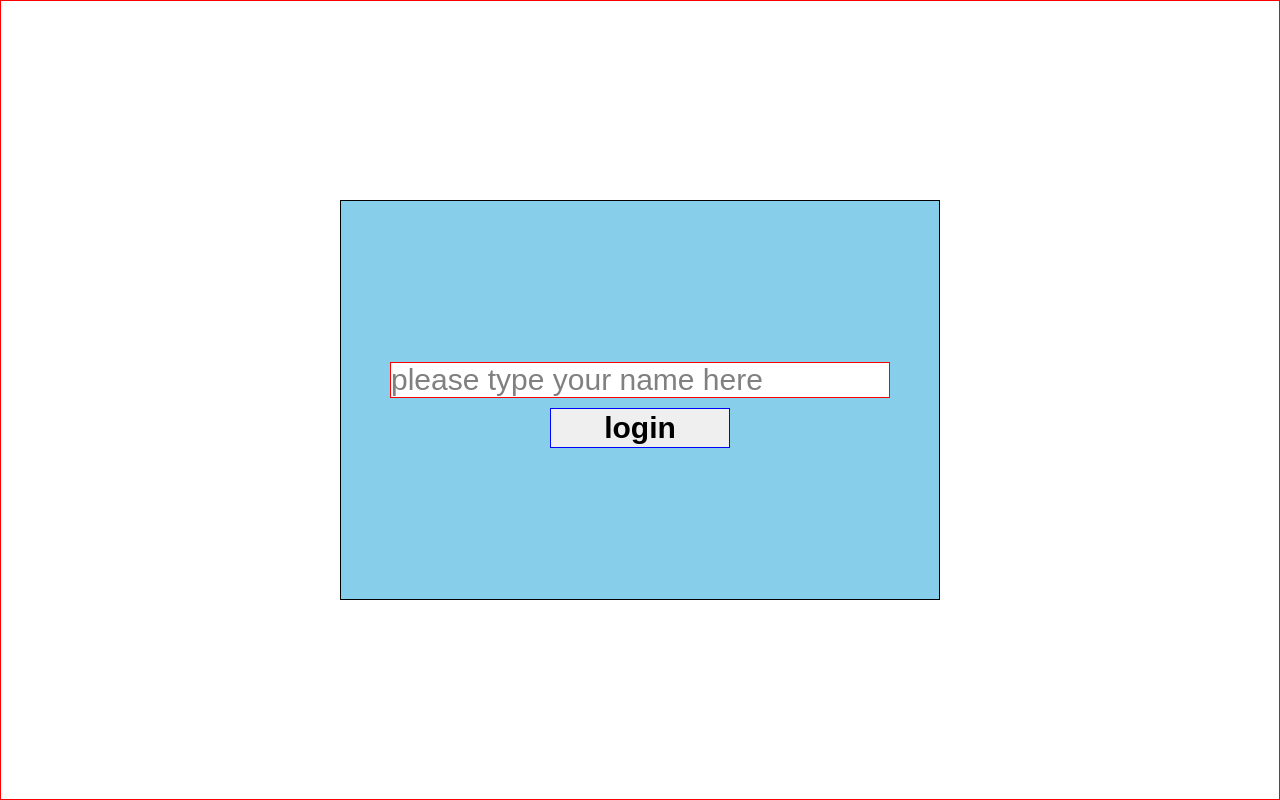
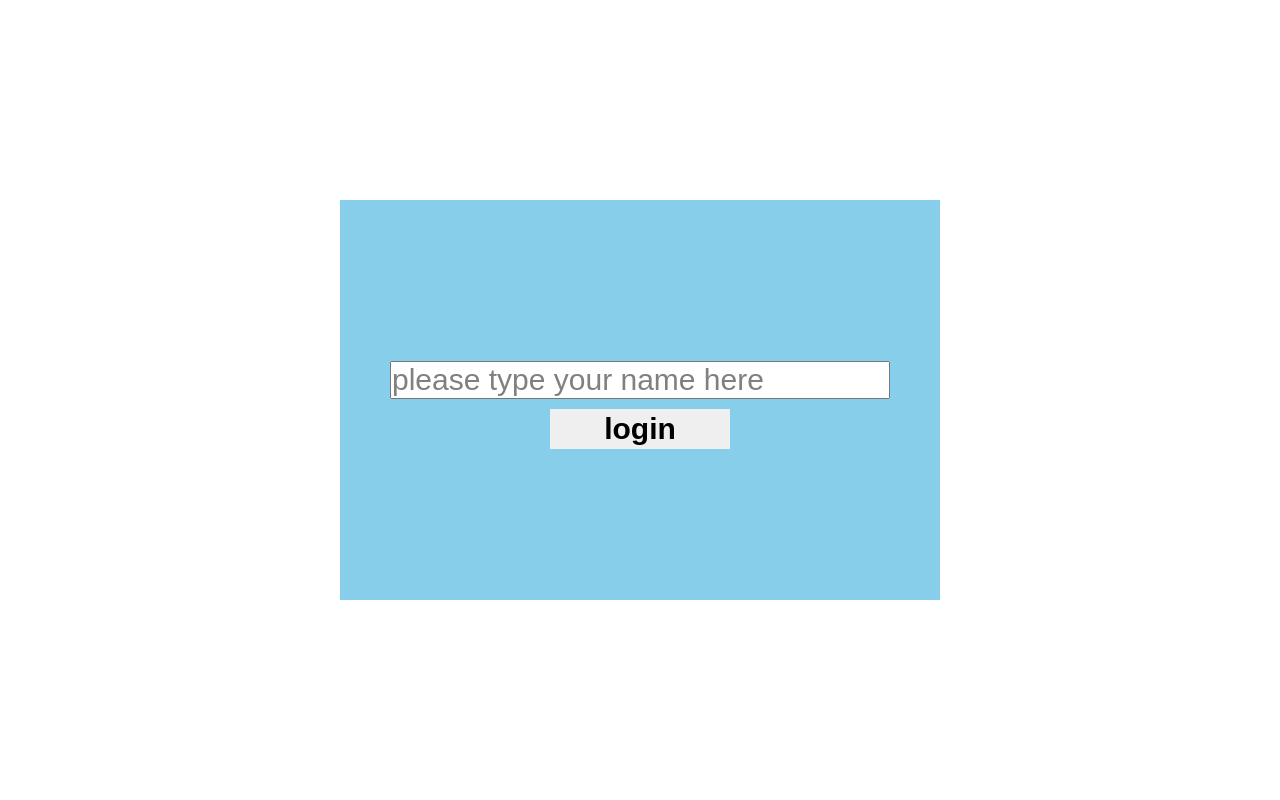
Before and after one commit to neolicd/WebChatRoom, a Node server app: page / in a window 1280 px wide. Run offline with Node 20, Linux system fonts and the light colour scheme.

Commit message:
changed the login page

```diff
--- a/public/stylesheets/style.css
+++ b/public/stylesheets/style.css
@@ -19,7 +19,7 @@
 #messages {
     width: 90%;
     flex: 5;
-    /*border: 1px solid orange;*/
+    border: 1px solid orange;
     margin-top: 30px;
     overflow-y: scroll;
 }
--- a/views/login.ejs
+++ b/views/login.ejs
@@ -13,7 +13,7 @@ body, html {
 }
 
 body {
-    border: 1px solid red;
+    /*border: 1px solid red;*/
     display: flex;
     justify-content: center;
     align-items: center;
@@ -21,7 +21,7 @@ body {
 
 
 form {
-    border: 1px solid black;
+    /*border: 1px solid black;*/
     width: 600px;
     height: 400px;
     display: flex;
@@ -33,7 +33,7 @@ form {
 
 
 input {
-    border: 1px solid red;
+    /*border: 1px solid red;*/
     width: 500px;
     font-size: 30px;
     margin: 10px;
@@ -41,11 +41,12 @@ input {
 }
 
 button {
-    border: 1px solid blue;
+    /*border: 1px solid blue;*/
     width: 30%;
     height: 10%;
     font-size: 30px;
     font-weight: bold;
+    border-style: none;
 }
 
 </style>
```
Also changed, not shown: 1 other file.
